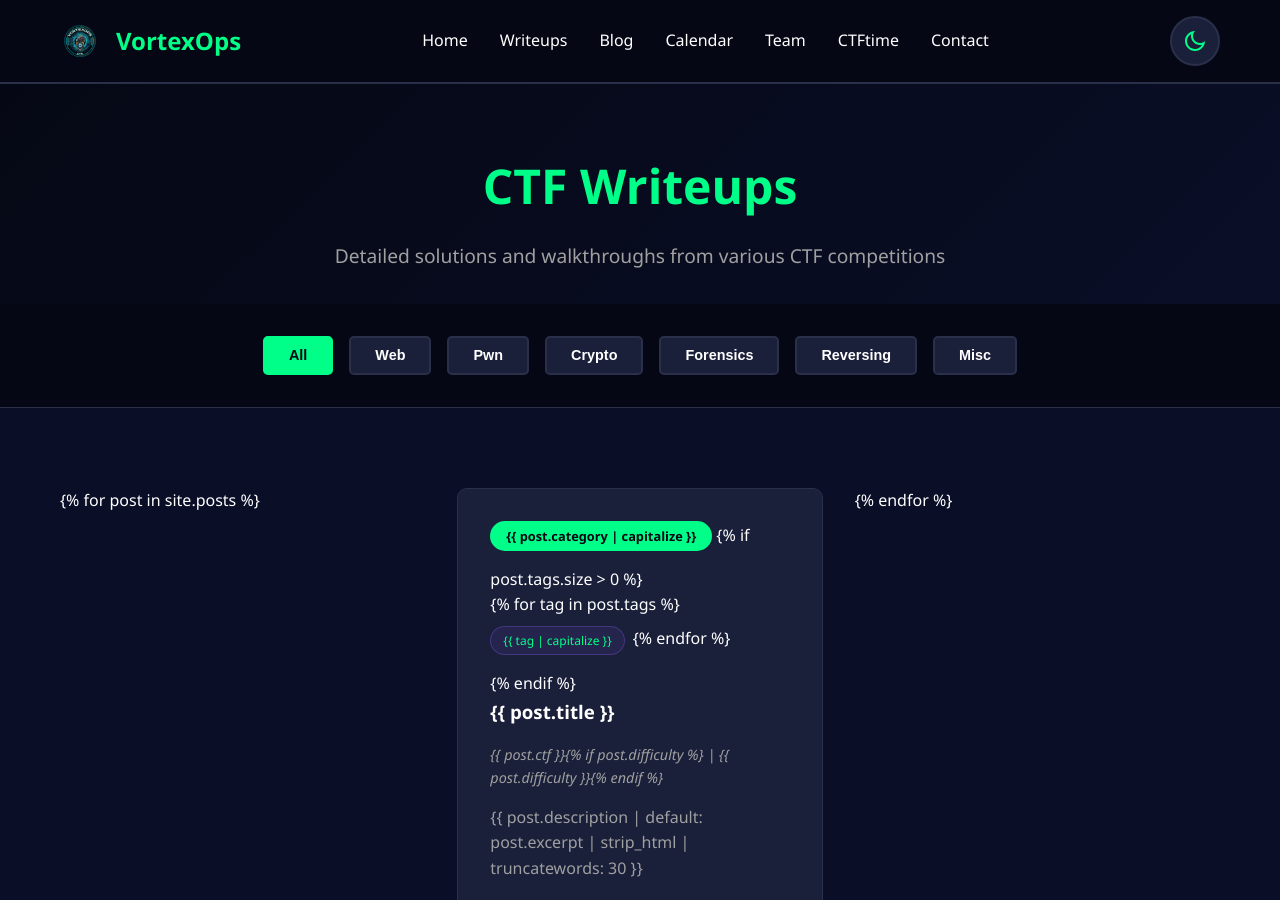
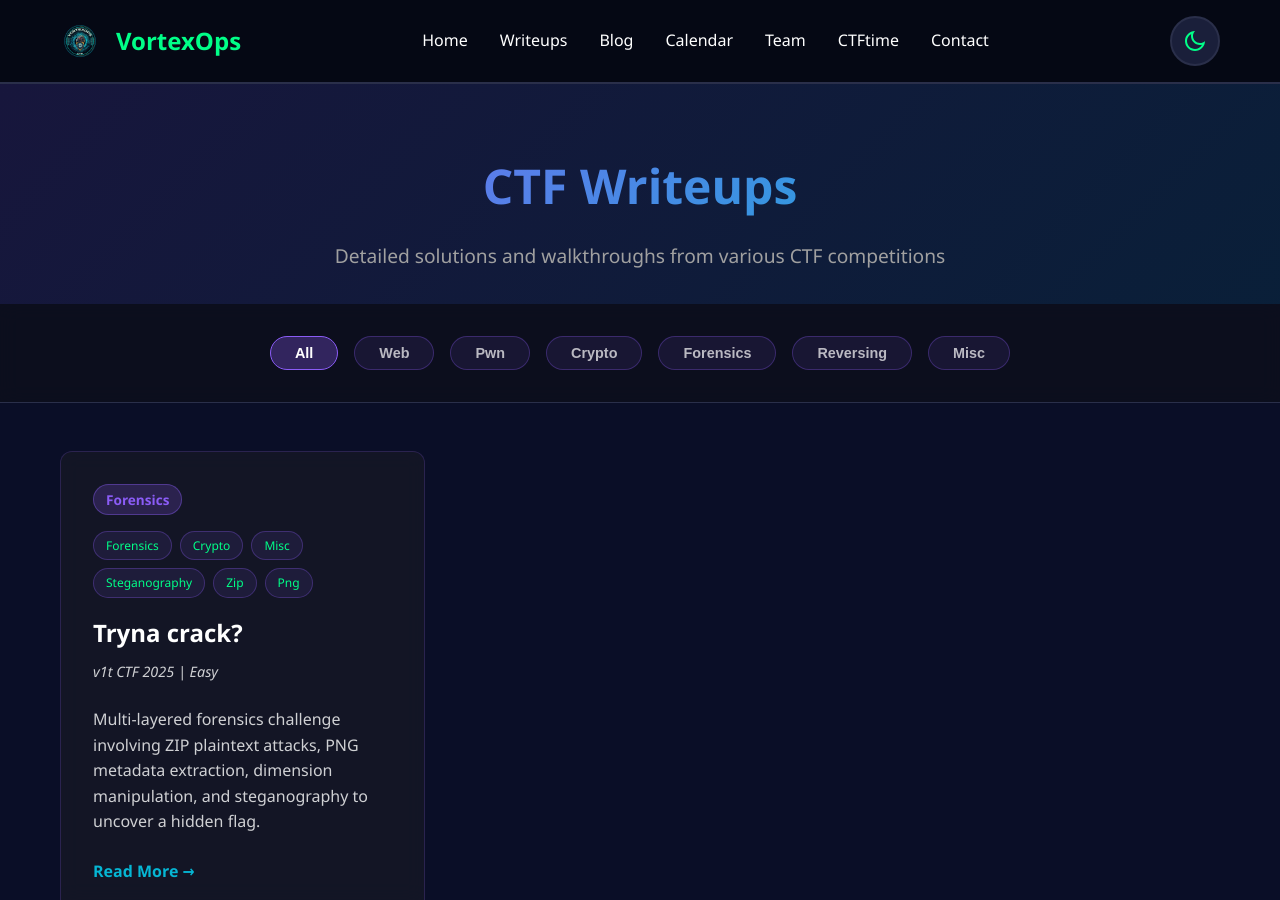
Before and after one commit to vortexopsctf/vortexopsctf.github.io, a Jekyll site: the page built from writeups.html, in a window 1280 px wide and 900 px high. Built offline with Jekyll 4.4.1, drawn with Linux system fonts in a browser that asks for light colours; some of the changed text lies outside the part shown.

Commit message:
Fix errors

```diff
--- a/writeups.html
+++ b/writeups.html
@@ -1,91 +1,150 @@
-<!DOCTYPE html>
-<html lang="en">
+---
+layout: default
+title: CTF Writeups | VortexOps CTF Team
+---
 
-<head>
-    <meta charset="UTF-8">
-    <meta name="viewport" content="width=device-width, initial-scale=1.0">
+<style>
+    .writeups-header {
+        background: linear-gradient(135deg, rgba(139, 92, 246, 0.1), rgba(6, 182, 212, 0.1));
+        padding: 4rem 0 2rem;
+        text-align: center;
+    }
 
-    <!-- Primary Meta Tags -->
-    <title>CTF Writeups | VortexOps CTF Team</title>
-    <meta name="title" content="CTF Writeups | VortexOps CTF Team">
-    <meta name="description"
-        content="Detailed CTF challenge writeups and walkthroughs from VortexOps. Learn about web exploitation, binary exploitation, cryptography, forensics, reverse engineering, and more.">
-    <meta name="keywords"
-        content="CTF writeups, CTF solutions, CTF walkthroughs, cybersecurity tutorials, hacking challenges, web exploitation writeups, pwn writeups, crypto writeups, forensics writeups, reverse engineering writeups">
-    <meta name="author" content="VortexOps CTF Team">
-    <meta name="robots" content="index, follow">
+    .writeups-header h1 {
+        font-size: 3rem;
+        margin-bottom: 1rem;
+        background: linear-gradient(135deg, #8b5cf6, #06b6d4);
+        -webkit-background-clip: text;
+        -webkit-text-fill-color: transparent;
+        background-clip: text;
+    }
 
-    <!-- Canonical URL -->
-    <link rel="canonical" href="https://vortexopsctf.github.io/writeups.html">
+    .writeups-filter {
+        background: rgba(14, 16, 24, 0.6);
+        backdrop-filter: blur(10px);
+        padding: 2rem 0;
+        position: sticky;
+        top: 70px;
+        z-index: 100;
+    }
 
-    <!-- Open Graph / Facebook -->
-    <meta property="og:type" content="website">
-    <meta property="og:url" content="https://vortexopsctf.github.io/writeups.html">
-    <meta property="og:title" content="CTF Writeups | VortexOps CTF Team">
-    <meta property="og:description"
-        content="Detailed CTF challenge writeups and walkthroughs from VortexOps. Learn about web exploitation, binary exploitation, cryptography, forensics, reverse engineering, and more.">
-    <meta property="og:image" content="https://vortexopsctf.github.io/assets/images/logo.png">
-    <meta property="og:site_name" content="VortexOps CTF">
+    .filter-buttons {
+        display: flex;
+        gap: 1rem;
+        flex-wrap: wrap;
+        justify-content: center;
+    }
 
-    <!-- Twitter Card -->
-    <meta name="twitter:card" content="summary_large_image">
-    <meta name="twitter:url" content="https://vortexopsctf.github.io/writeups.html">
-    <meta name="twitter:title" content="CTF Writeups | VortexOps CTF Team">
-    <meta name="twitter:description"
-        content="Detailed CTF challenge writeups and walkthroughs from VortexOps. Learn about web exploitation, binary exploitation, cryptography, forensics, reverse engineering, and more.">
-    <meta name="twitter:image" content="https://vortexopsctf.github.io/assets/images/logo.png">
+    .filter-btn {
+        padding: 0.5rem 1.5rem;
+        background: rgba(139, 92, 246, 0.1);
+        border: 1px solid rgba(139, 92, 246, 0.3);
+        border-radius: 25px;
+        color: rgba(255, 255, 255, 0.7);
+        cursor: pointer;
+        transition: all 0.3s ease;
+    }
 
-    <!-- Favicon -->
-    <link rel="icon" type="image/svg+xml" href="assets/images/favicon.svg">
-    <link rel="icon" type="image/png" sizes="32x32" href="assets/images/favicon-32x32.png">
-    <link rel="icon" type="image/png" sizes="16x16" href="assets/images/favicon-16x16.png">
-    <link rel="apple-touch-icon" sizes="180x180" href="assets/images/apple-touch-icon.png">
-    <link rel="shortcut icon" href="assets/images/favicon.svg">
+    .filter-btn:hover {
+        background: rgba(139, 92, 246, 0.2);
+        border-color: rgba(139, 92, 246, 0.5);
+        color: #fff;
+    }
 
-    <!-- RSS Feed -->
-    <link rel="alternate" type="application/rss+xml" title="VortexOps CTF Writeups RSS Feed"
-        href="https://vortexopsctf.github.io/feed.xml">
+    .filter-btn.active {
+        background: rgba(139, 92, 246, 0.3);
+        border-color: #8b5cf6;
+        color: #fff;
+    }
 
-    <link rel="stylesheet" href="assets/css/style.css">
-</head>
+    .writeups-content {
+        padding: 3rem 0;
+        min-height: 60vh;
+    }
 
-<body>
-    <nav class="navbar">
-        <div class="container">
-            <a href="index.html" class="nav-brand">
-                <img src="assets/images/logo.png" alt="VortexOps Logo" class="logo">
-                <h1>VortexOps</h1>
-            </a>
-            <ul class="nav-menu">
-                <li><a href="index.html">Home</a></li>
-                <li><a href="writeups.html">Writeups</a></li>
-                <li><a href="blog.html">Blog</a></li>
-                <li><a href="calendar.html">Calendar</a></li>
-                <li><a href="team.html">Team</a></li>
-                <li><a href="https://ctftime.org/team/409168" target="_blank">CTFtime</a></li>
-                <li><a href="index.html#contact">Contact</a></li>
-            </ul>
-            <div class="nav-controls">
-                <button class="theme-toggle" aria-label="Toggle theme">
-                    <svg class="icon-sun" xmlns="http://www.w3.org/2000/svg" viewBox="0 0 24 24" fill="currentColor">
-                        <path
-                            d="M12 18C8.68629 18 6 15.3137 6 12C6 8.68629 8.68629 6 12 6C15.3137 6 18 8.68629 18 12C18 15.3137 15.3137 18 12 18ZM12 16C14.2091 16 16 14.2091 16 12C16 9.79086 14.2091 8 12 8C9.79086 8 8 9.79086 8 12C8 14.2091 9.79086 16 12 16ZM11 1H13V4H11V1ZM11 20H13V23H11V20ZM3.51472 4.92893L4.92893 3.51472L7.05025 5.63604L5.63604 7.05025L3.51472 4.92893ZM16.9497 18.364L18.364 16.9497L20.4853 19.0711L19.0711 20.4853L16.9497 18.364ZM19.0711 3.51472L20.4853 4.92893L18.364 7.05025L16.9497 5.63604L19.0711 3.51472ZM5.63604 16.9497L7.05025 18.364L4.92893 20.4853L3.51472 19.0711L5.63604 16.9497ZM23 11V13H20V11H23ZM4 11V13H1V11H4Z">
-                        </path>
-                    </svg>
-                    <svg class="icon-moon" xmlns="http://www.w3.org/2000/svg" viewBox="0 0 24 24" fill="currentColor">
-                        <path
-                            d="M10 7C10 10.866 13.134 14 17 14C18.9584 14 20.729 13.1957 21.9995 11.8995C22 11.933 22 11.9665 22 12C22 17.5228 17.5228 22 12 22C6.47715 22 2 17.5228 2 12C2 6.47715 6.47715 2 12 2C12.0335 2 12.067 2 12.1005 2.00049C10.8043 3.27098 10 5.04157 10 7ZM4 12C4 16.4183 7.58172 20 12 20C15.0583 20 17.7158 18.2839 19.062 15.7621C18.3945 15.9187 17.7035 16 17 16C12.0294 16 8 11.9706 8 7C8 6.29648 8.08133 5.60547 8.2379 4.938C5.71611 6.28423 4 8.9417 4 12Z">
-                        </path>
-                    </svg>
-                </button>
-                <div class="hamburger">
-                    <span></span>
-                    <span></span>
-                    <span></span>
-                </div>
-            </div>
-        </div>
-    </nav>
+    .writeups-grid {
+        display: grid;
+        grid-template-columns: repeat(auto-fill, minmax(350px, 1fr));
+        gap: 2rem;
+    }
+
+    .writeup-card {
+        background: rgba(26, 27, 38, 0.6);
+        backdrop-filter: blur(10px);
+        border: 1px solid rgba(139, 92, 246, 0.2);
+        border-radius: 12px;
+        padding: 2rem;
+        transition: all 0.3s ease;
+    }
+
+    .writeup-card:hover {
+        transform: translateY(-5px);
+        border-color: rgba(139, 92, 246, 0.5);
+        box-shadow: 0 10px 30px rgba(139, 92, 246, 0.2);
+    }
+
+    .writeup-category {
+        display: inline-block;
+        padding: 0.25rem 0.75rem;
+        background: rgba(139, 92, 246, 0.2);
+        border: 1px solid rgba(139, 92, 246, 0.4);
+        border-radius: 20px;
+        color: #8b5cf6;
+        font-size: 0.85rem;
+        font-weight: 600;
+        text-transform: capitalize;
+        margin-bottom: 1rem;
+    }
+
+    .writeup-tags {
+        display: flex;
+        gap: 0.5rem;
+        flex-wrap: wrap;
+        margin-bottom: 1rem;
+    }
+
+    .tag {
+        padding: 0.2rem 0.6rem;
+        background: rgba(6, 182, 212, 0.15);
+        border: 1px solid rgba(6, 182, 212, 0.3);
+        border-radius: 15px;
+        color: #06b6d4;
+        font-size: 0.75rem;
+        text-transform: capitalize;
+    }
+
+    .writeup-card h3 {
+        font-size: 1.5rem;
+        margin-bottom: 0.5rem;
+        color: #fff;
+    }
+
+    .writeup-meta {
+        color: rgba(255, 255, 255, 0.6);
+        font-size: 0.9rem;
+        margin-bottom: 1rem;
+    }
+
+    .writeup-card p {
+        color: rgba(255, 255, 255, 0.8);
+        line-height: 1.6;
+        margin-bottom: 1.5rem;
+    }
+
+    .read-more {
+        color: #06b6d4;
+        text-decoration: none;
+        font-weight: 600;
+        display: inline-flex;
+        align-items: center;
+        gap: 0.5rem;
+        transition: gap 0.3s ease;
+    }
+
+    .read-more:hover {
+        gap: 1rem;
+    }
+</style>
 
 <section class="writeups-header">
     <div class="container">
@@ -122,8 +181,7 @@
                 </div>
                 {% endif %}
                 <h3>{{ post.title }}</h3>
-                    <p class="writeup-meta">{{ post.ctf }}{% if post.difficulty %} | {{ post.difficulty }}{% endif %}
-                    </p>
+                <p class="writeup-meta">{{ post.ctf }}{% if post.difficulty %} | {{ post.difficulty }}{% endif %}</p>
                 <p>{{ post.description | default: post.excerpt | strip_html | truncatewords: 30 }}</p>
                 <a href="{{ post.url | relative_url }}" class="read-more">Read More →</a>
             </div>
@@ -131,14 +189,3 @@
         </div>
     </div>
 </section>
-
-    <footer>
-        <div class="container">
-            <p>&copy; 2025 VortexOps CTF Team. All rights reserved.</p>
-        </div>
-    </footer>
-
-    <script src="assets/js/main.js"></script>
-</body>
-
-</html>
```
Also changed, not shown: index.html (+34 -14 lines). Lines whose indentation alone changed are shown as unchanged.
